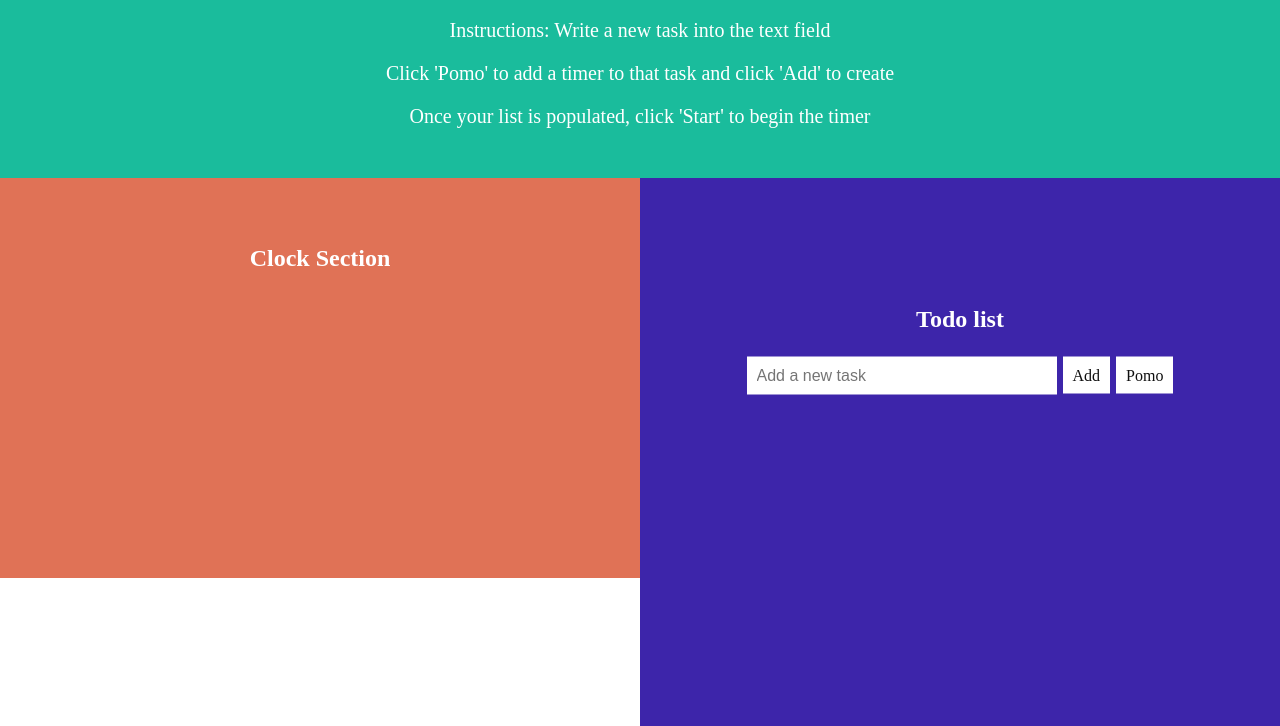
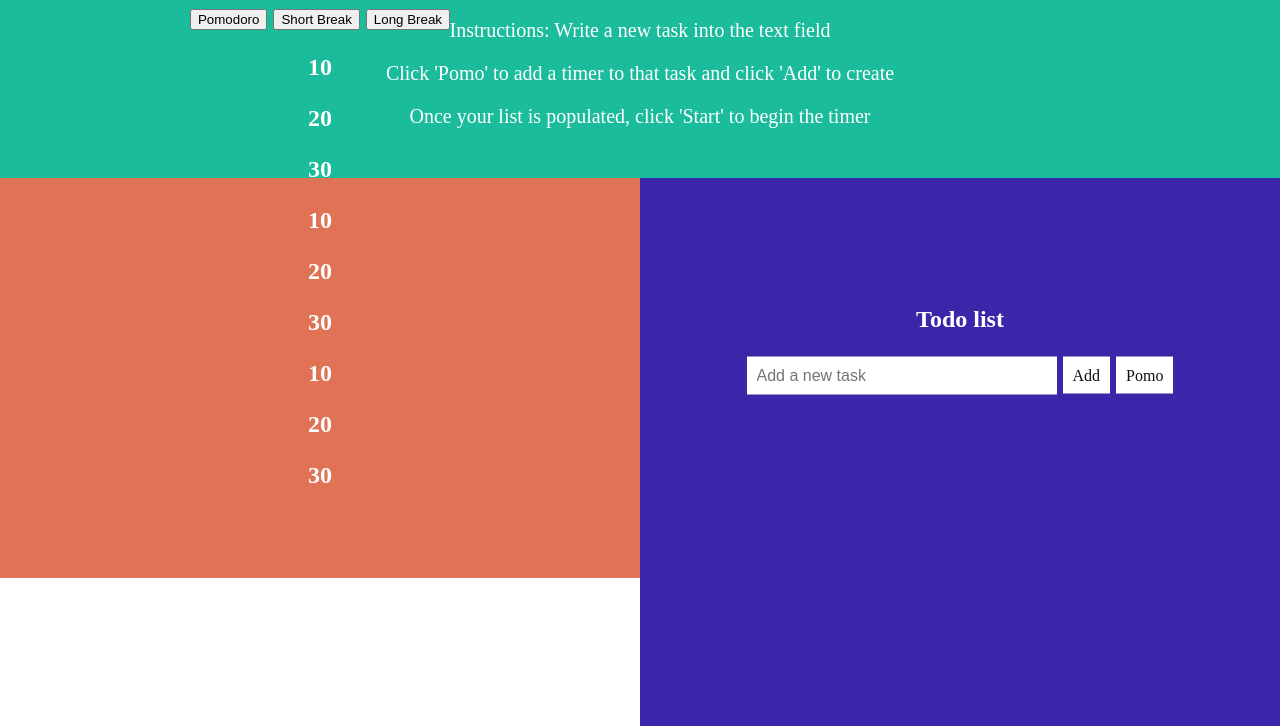
Before and after one commit to syedsadman16/HYO-Summer2020-Orientation, a website: page views/index.html in a window 1280 px wide. Shown: the part 74-800 px from the top of the page. Drawn offline with Linux system fonts and the light colour scheme.

Commit message:
started working on a timer

```diff
--- a/static/javascript/timer.js
+++ b/static/javascript/timer.js
@@ -0,0 +1,6 @@
+function switchTimer(evt, timer) {
+   let timerTabs;
+   timerTabs = document.getElementsByClassName(tabContent);
+   for (let i = 0; i < timerTabs.length; i++) {
+      timerTabs[i].style.display = "none";
+   }
--- a/views/index.html
+++ b/views/index.html
@@ -23,7 +23,29 @@
   <section class="container">
     <div class="left" id="timer">
       <article>
-        <h1>Clock Section</h1>
+           <div class="timerTabs">
+              <button class="tabLinks" onClick="switchTimer(event, 'Pomo')">Pomodoro</button>
+              <button class="tabLinks" onClick="switchTimer(event, 'sBreak')">Short Break</button>
+              <button class="tabLinks" onClick="switchTimer(event, 'lBreak')">Long Break</button>
+           </div>
+
+           <div id="Pomo" class="tabContent">
+              <h1 id ="hour">10</h1>
+              <h1 id="mins">20</h1>
+              <h1 id="secs">30</h1>
+           </div>
+
+           <div id="sBreak" class="tabContent">
+              <h1 id ="hour">10</h1>
+              <h1 id="mins">20</h1>
+              <h1 id="secs">30</h1>
+           </div>
+
+           <div id="lBreak" class="tabContent">
+              <h1 id ="hour">10</h1>
+              <h1 id="mins">20</h1>
+              <h1 id="secs">30</h1>
+           </div>
       </article>
     </div>
 
```
